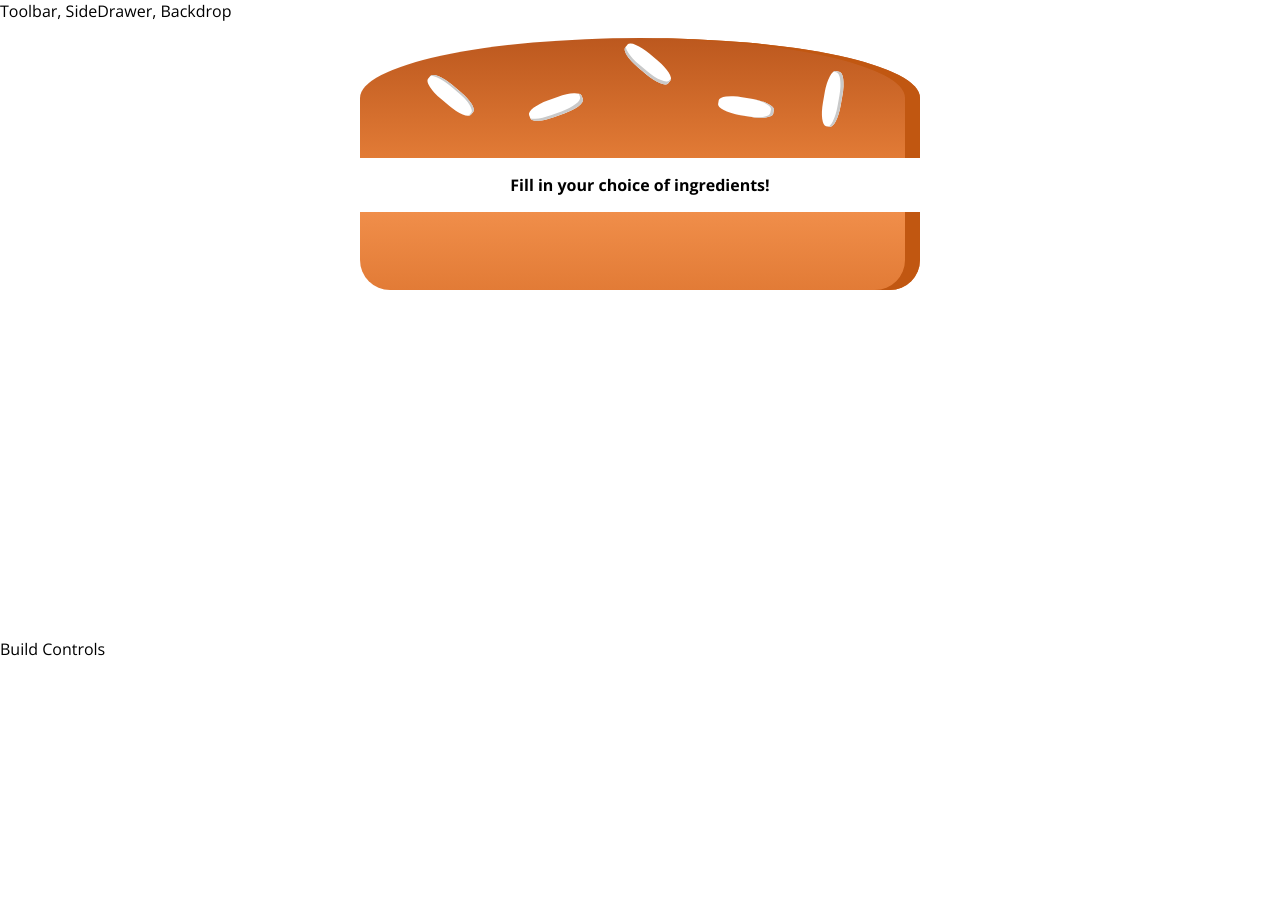
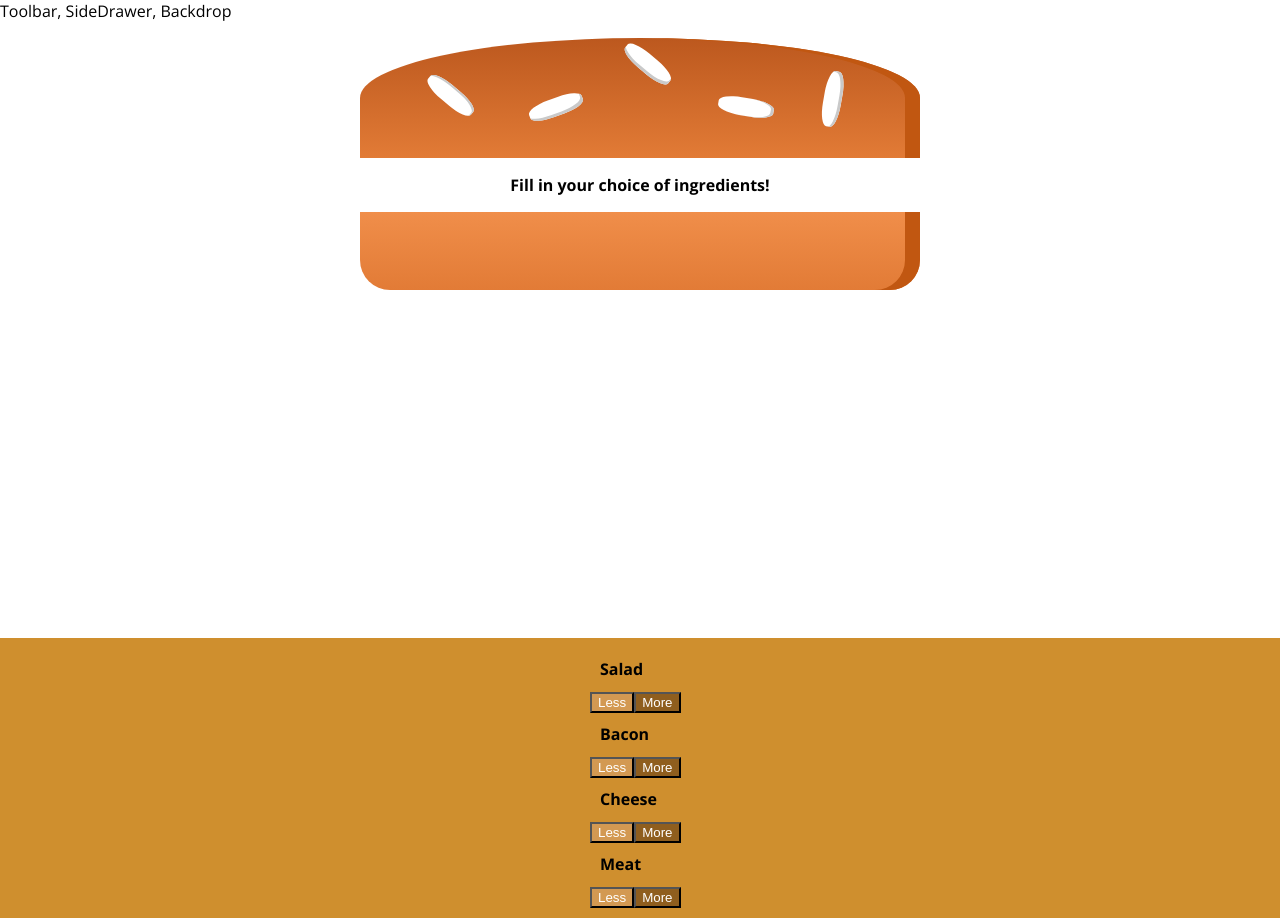
Before and after one commit to juliemoon/testBurger, a React app in the folder my-app/: page / in a window 1280 px wide. Before the commit the page ends 800 px from the top, so only its background shows below. Built offline with nearby package versions, Linux system fonts and the light colour scheme.

Commit message:
fixed syntax error in props

```diff
--- a/my-app/src/components/Burger/BuildControls/BuildControl/BuildControl.js
+++ b/my-app/src/components/Burger/BuildControls/BuildControl/BuildControl.js
@@ -5,13 +5,13 @@
 import classes from './BuildControl.css';
 
 
-const buildControl = (props) =>{
-  <div className={classes.BuildControl}>
+const buildControl = (props) => (
+   <div className={classes.BuildControl}>
     {/* layout will be name of ingredient and two buttons add and remove */}
     <div className={classes.Label}>{props.label}</div>
     <button className={classes.Less}>Less</button>
     <button className={classes.More}>More</button>
   </div>
-}
+);
 
 export default buildControl;
--- a/my-app/src/components/Burger/BuildControls/BuildControls.js
+++ b/my-app/src/components/Burger/BuildControls/BuildControls.js
@@ -1,10 +1,23 @@
 import React from 'react';
+import classes from './BuildControls.css';
+import BuildControl from './BuildControl/BuildControl';
 
-const buildControls = (props) =>
-{
-  <div>
-    {/* these will be reuseable UI buttons so put in own component! */}
+const controls = [
+  { label: 'Salad', type:'salad'},
+  { label: 'Bacon', type:'bacon'},
+  { label: 'Cheese', type:'cheese'},
+  { label: 'Meat', type:'meat'}
+];
+
+// these will be reuseable UI buttons so put in own component!
+
+const buildControls = (props) =>(
+  <div className={classes.BuildControls}>
+    {/* loop through each item and pass into BuildControl and give label as key */}
+    {controls.map(ctrl =>(
+      <BuildControl key={ctrl.label} label={ctrl.label}/>
+    ))}
   </div>
-}
+);
 
 export default buildControls;
--- a/my-app/src/containers/BurgerBuilder/BurgerBuilder.js
+++ b/my-app/src/containers/BurgerBuilder/BurgerBuilder.js
@@ -1,6 +1,7 @@
 import React, { Component } from 'react';
 import Aux from '../../hoc/Aux';
 import Burger from '../../components/Burger/Burger';
+import BuildControls from '../../components/Burger/BuildControls/BuildControls';
 
 class BurgerBuilder extends Component{
   // will pass state to Burger.js to dynamically change ingredients
@@ -18,7 +19,10 @@
         {/* replace this fake Burger div with real Burger component */}
         {/* <div>Burger</div> */}
         <Burger ingredients={this.state.ingredients}/>
-        <div>Build Controls</div>
+
+        {/* replace this placeholder with controls from  */}
+        {/* <div>Build Controls</div> */}
+        <BuildControls/>
       </Aux>
     )
   }
```
